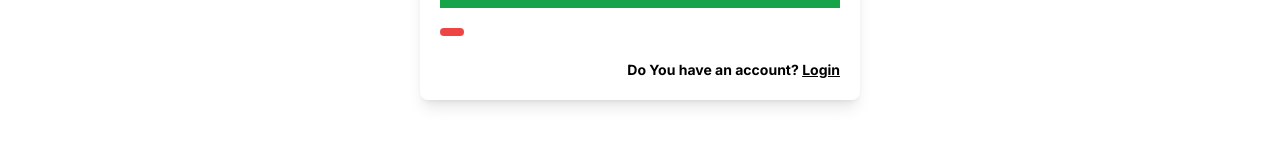
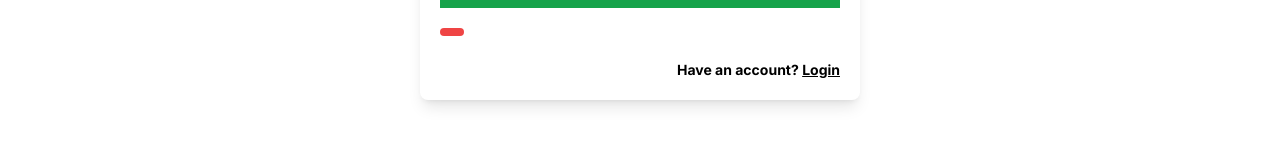
Before and after one commit to jimulen/carlendingsite, a Next.js app: page /Register in a window 1280 px wide. Shown: the part 656-800 px from the top of the page. Built offline with nearby package versions, Linux system fonts and the light colour scheme.

Commit message:
semi commit

```diff
--- a/app/Register/page.tsx
+++ b/app/Register/page.tsx
@@ -82,7 +82,7 @@ const Register = () => {
                     <input onChange={(e) => setName(e.target.value)} type="text" placeholder="Location" />
                     <button type="submit" className='bg-green-600 text-white font-bold cursor-pointer px-6 py-2'>Register</button>
         <div className='bg-red-500 text-white w-fit py-1 px-3 text-sm rounded-md mt-2 '>{error}</div>
-        <Link className='text-sm mt-3 text-right' href={'/Login'}> Do You have an account? <span className='underline'>Login</span></Link>
+        <Link className='text-sm mt-3 text-right' href={'/Login'}> Have an account? <span className='underline'>Login</span></Link>
                 </form>
             </div>
         </div>
```
